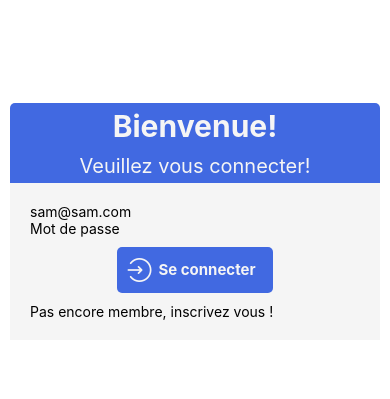
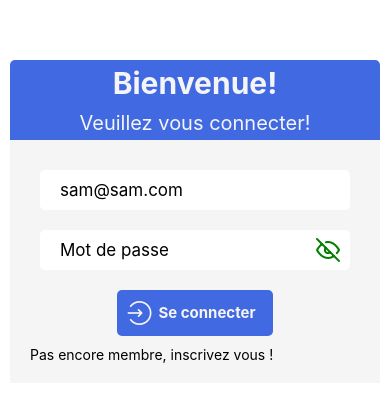
Before and after one commit to judithpetit82/app29_08, a React Native app: screen / in a window 390 px wide. Shown: the part 201-600 px from the top of the page. Built offline with nearby package versions, Linux system fonts and the light colour scheme.

Commit message:
Fin InputwithError style

```diff
--- a/Components/UI/InputWithError/InputWithError.js
+++ b/Components/UI/InputWithError/InputWithError.js
@@ -1,23 +1,63 @@
-import React from "react";
-import { View, Text, StyleSheet, TextInput } from "react-native";
+import React, { useState } from "react";
+import { View, Text, StyleSheet, TextInput, TouchableOpacity } from "react-native";
+import { Feather } from "@expo/vector-icons";
+const InputWithError = ({ holder, valeur, action, errorMessage, type, isPassword }) => {
+  const [isPasswordHidden, setIsPasswordHidden] = useState(true);
 
-const InputWithError = ({ holder, valeur, action, errorMessage, type, isPassword }) => {
+  function showPassword(e) {
+    setIsPasswordHidden(false);
+  }
+  function hidePassword(e) {
+    setIsPasswordHidden(true);
+  }
+
   return (
     <View style={styles.container}>
+      <View style={[styles.inputContainer]}>
         <TextInput
           placeholder={holder}
           keyboardType={type}
-        secureTextEntry={isPassword}
+          secureTextEntry={isPassword && isPasswordHidden}
           onChangeText={action}
           value={valeur}
+          style={[styles.input, { outline: "none" }]}
         />
-      <Text>{errorMessage}</Text>
+        {isPassword && (
+          <TouchableOpacity onPressIn={showPassword} onPressOut={hidePassword}>
+            <Feather
+              name={isPasswordHidden ? "eye-off" : "eye"}
+              size={24}
+              color={isPasswordHidden ? "green" : "orange"}
+            />
+          </TouchableOpacity>
+        )}
+      </View>
+
+      <Text style={[styles.error]}>{errorMessage}</Text>
     </View>
   );
 };
 
 const styles = StyleSheet.create({
   container: {},
+  inputContainer: {
+    display: "flex",
+    flexDirection: "row",
+    alignItems: "center",
+    justifyContent: "space-between",
+    backgroundColor: "rgb(255,255,255)",
+    margin: 10,
+    paddingHorizontal: 10,
+    borderRadius: 5,
+  },
+  input: {
+    fontSize: 17,
+    padding: 10,
+    width: "100%",
+  },
+  error: {
+    color: "red",
+  },
 });
 
 export default InputWithError;
```
Lines whose indentation alone changed are shown as unchanged.
